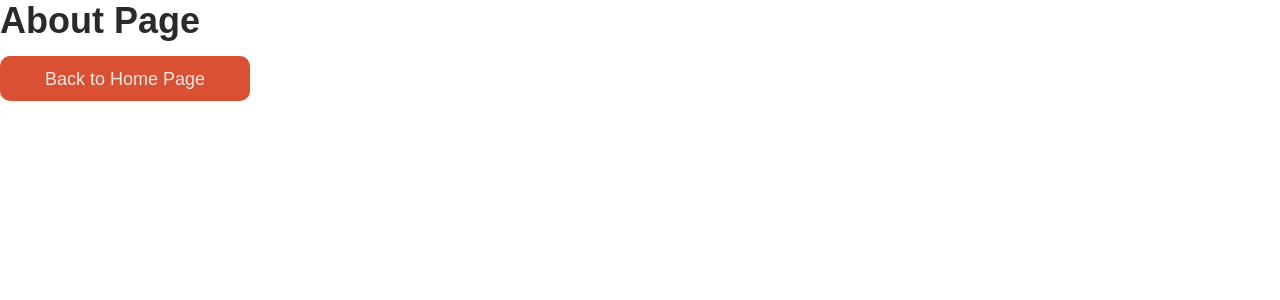
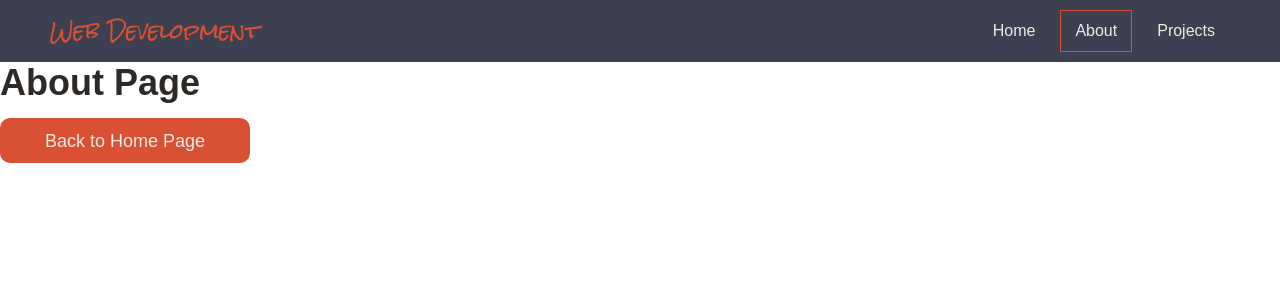
Before and after one commit to coll2112/the-gray-plate, a Next.js app: page /about in a window 1280 px wide. Shown: the top 300 px of the page. Built offline with nearby package versions, Linux system fonts and the light colour scheme.

Commit message:
updated some stuff

```diff
--- a/src/components/Header/header.module.scss
+++ b/src/components/Header/header.module.scss
@@ -71,6 +71,3 @@
 
   @include buttonSideAnims;
 }
-
-.active {
-}
--- a/src/pages/about.tsx
+++ b/src/pages/about.tsx
@@ -1,9 +1,11 @@
 import React from 'react'
 import Button from 'components/Button'
+import Header from 'components/Header'
 
 export default function About() {
   return (
     <div>
+      <Header />
       <h1>About Page</h1>
       <div>
         <Button href="/" type="secondary">
--- a/src/styles/variables.scss
+++ b/src/styles/variables.scss
@@ -17,6 +17,8 @@
 $transHeight: height 0.3s ease-in-out;
 
 // Fonts
+$roboto: -apple-system, BlinkMacSystemFont, 'Segoe UI', Roboto, Oxygen, Ubuntu,
+  Cantarell, 'Open Sans', 'Helvetica Neue', sans-serif;
 $dancingScript: 'Dancing Script', cursive;
 $rockSalt: 'Rock Salt', cursive;
 
```
